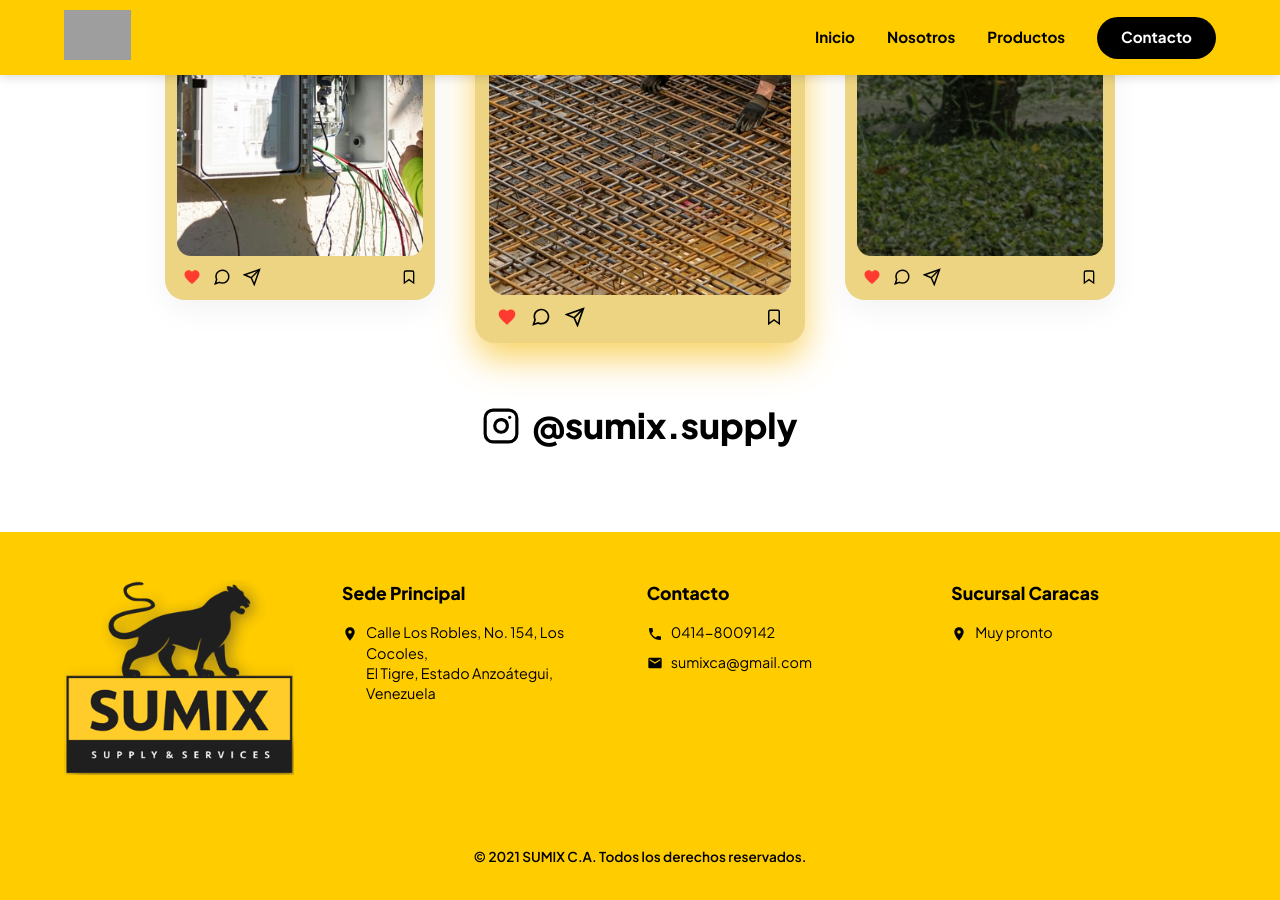
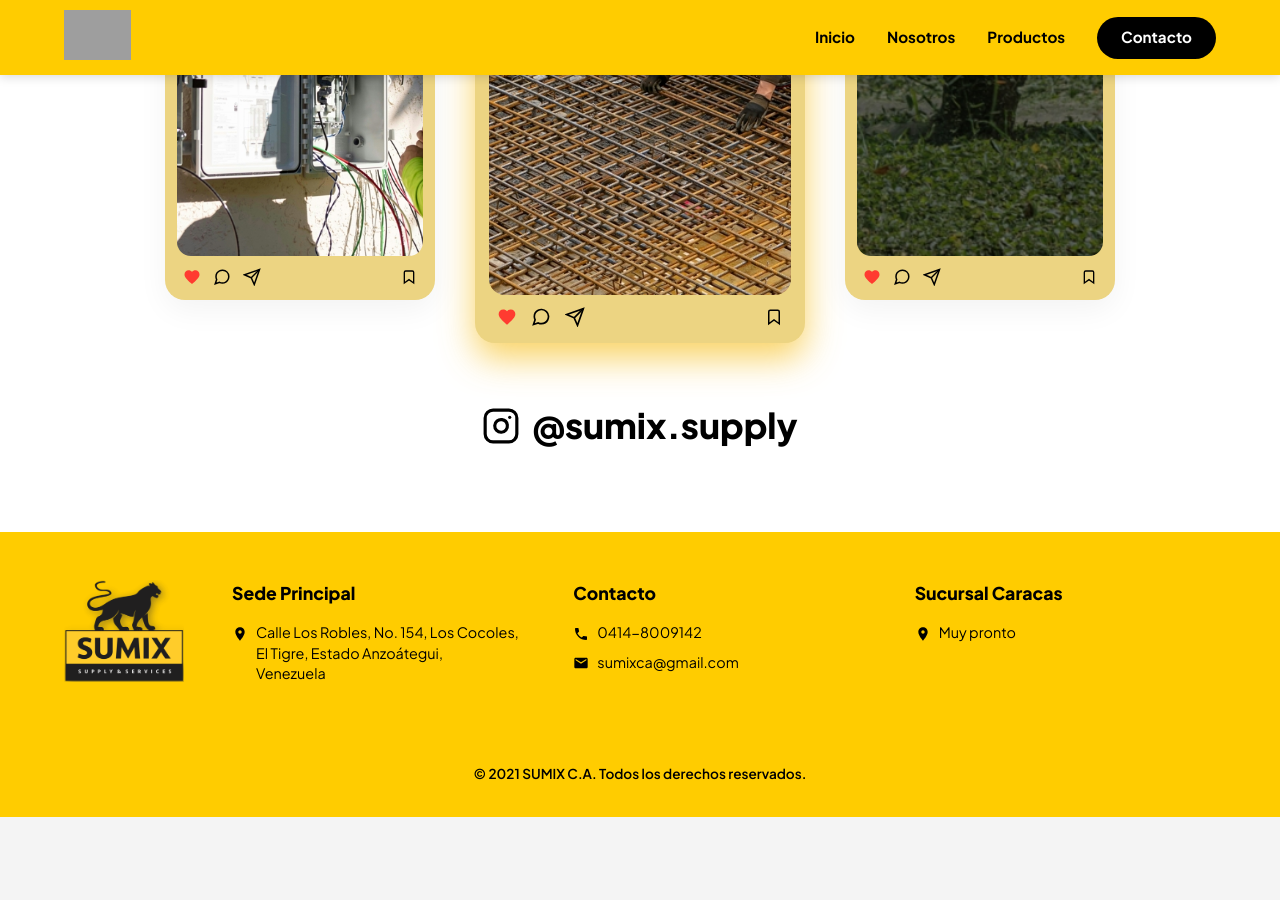
Before and after one commit to ing-nestorgomez/ximus, a Jekyll site: the page built from index.html, in a window 1280 px wide and 900 px high, scrolled down 3424 px. Built offline with Jekyll 4.4.1, drawn with Linux system fonts in a browser that asks for light colours; after the commit the page ends 4241 px from its top, so only the background shows below that; grey boxes are pictures that could not be loaded.

Commit message:
Reduce max-width of footer logo to 120px

```diff
--- a/assets/css/styles.scss
+++ b/assets/css/styles.scss
@@ -816,7 +816,7 @@ a {
     flex-shrink: 0;
 
     .footer-logo {
-      max-width: 230px;
+      max-width: 120px;
       height: auto;
       display: block;
     }
```
